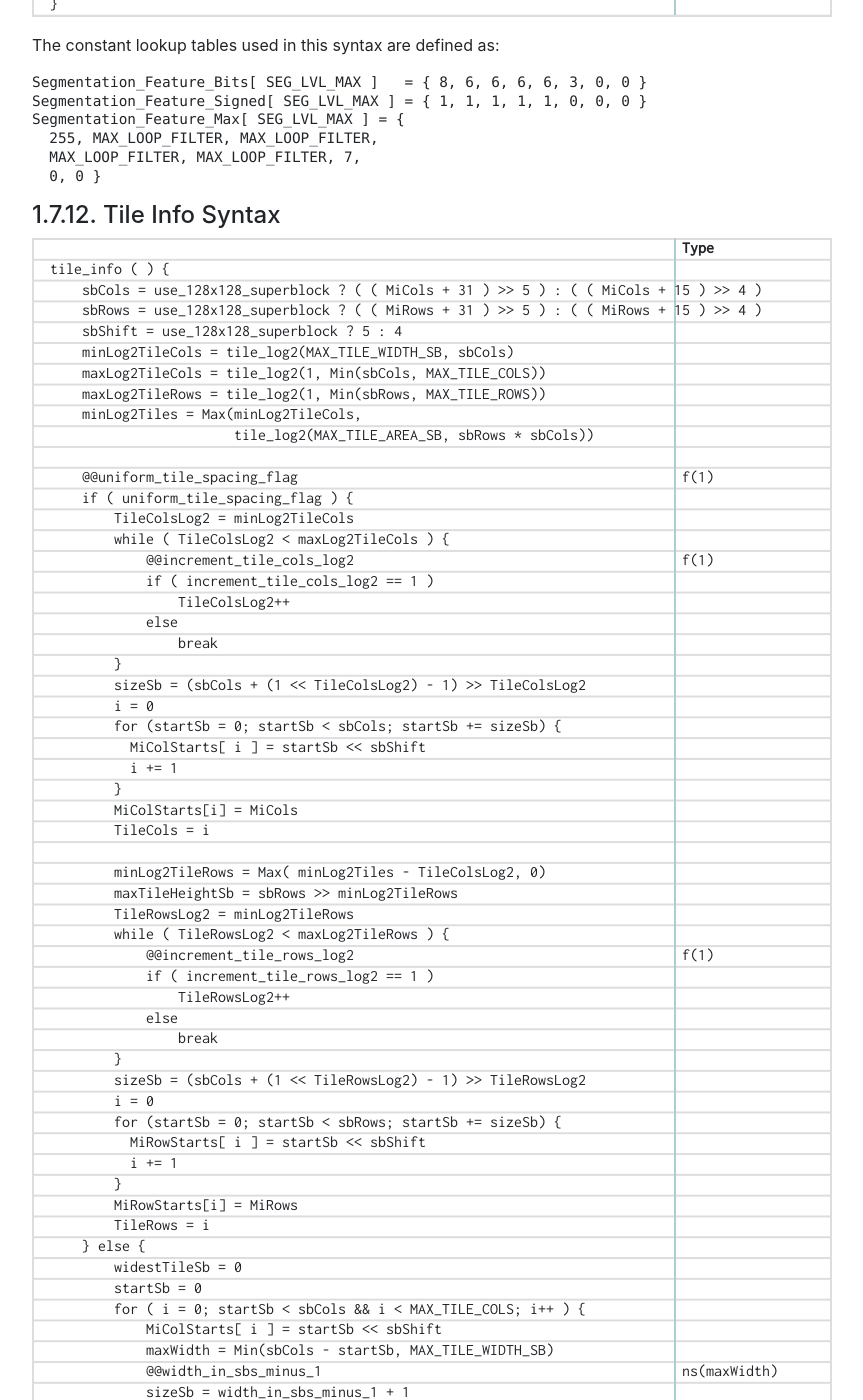
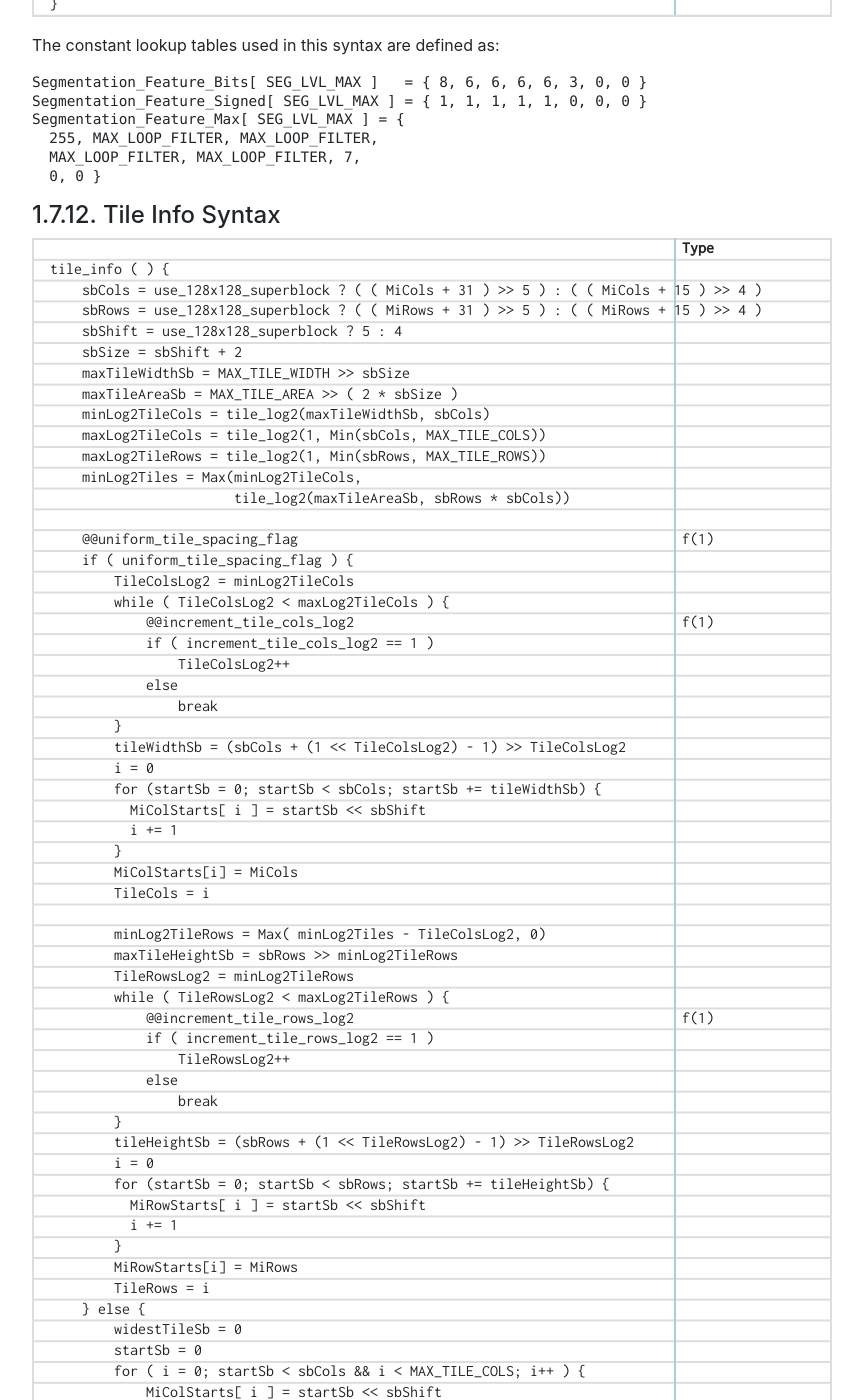
Before and after one commit to AOMediaCodec/av1-spec, a Jekyll site: the page built from 06.bitstream.syntax.md, in a window 1280 px wide and 1400 px high, scrolled down 14751 px. Shown: the whole window, without its empty margins (53-916 px from the left). Built offline with Jekyll 4.4.1, drawn with Linux system fonts in a browser that asks for light colours; nearby versions of some CDN libraries; our own code applies the rules of GitHub Pages for plain Markdown files; some of the changed text lies outside the part shown.

Commit message:
[max_tile] Fix max tile width/area calculation

```diff
--- a/06.bitstream.syntax.md
+++ b/06.bitstream.syntax.md
@@ -792,11 +792,14 @@ tile_info ( ) {
     sbCols = use_128x128_superblock ? ( ( MiCols + 31 ) >> 5 ) : ( ( MiCols + 15 ) >> 4 )
     sbRows = use_128x128_superblock ? ( ( MiRows + 31 ) >> 5 ) : ( ( MiRows + 15 ) >> 4 )
     sbShift = use_128x128_superblock ? 5 : 4
-    minLog2TileCols = tile_log2(MAX_TILE_WIDTH_SB, sbCols)
+    sbSize = sbShift + 2
+    maxTileWidthSb = MAX_TILE_WIDTH >> sbSize
+    maxTileAreaSb = MAX_TILE_AREA >> ( 2 * sbSize )
+    minLog2TileCols = tile_log2(maxTileWidthSb, sbCols)
     maxLog2TileCols = tile_log2(1, Min(sbCols, MAX_TILE_COLS))
     maxLog2TileRows = tile_log2(1, Min(sbRows, MAX_TILE_ROWS))
     minLog2Tiles = Max(minLog2TileCols,
-                       tile_log2(MAX_TILE_AREA_SB, sbRows * sbCols))
+                       tile_log2(maxTileAreaSb, sbRows * sbCols))
 
     @@uniform_tile_spacing_flag                                                f(1)
     if ( uniform_tile_spacing_flag ) {
@@ -808,9 +811,9 @@ tile_info ( ) {
             else
                 break
         }
-        sizeSb = (sbCols + (1 << TileColsLog2) - 1) >> TileColsLog2
+        tileWidthSb = (sbCols + (1 << TileColsLog2) - 1) >> TileColsLog2
         i = 0
-        for (startSb = 0; startSb < sbCols; startSb += sizeSb) {
+        for (startSb = 0; startSb < sbCols; startSb += tileWidthSb) {
           MiColStarts[ i ] = startSb << sbShift
           i += 1
         }
@@ -827,9 +830,9 @@ tile_info ( ) {
             else
                 break
         }
-        sizeSb = (sbCols + (1 << TileRowsLog2) - 1) >> TileRowsLog2
+        tileHeightSb = (sbRows + (1 << TileRowsLog2) - 1) >> TileRowsLog2
         i = 0
-        for (startSb = 0; startSb < sbRows; startSb += sizeSb) {
+        for (startSb = 0; startSb < sbRows; startSb += tileHeightSb) {
           MiRowStarts[ i ] = startSb << sbShift
           i += 1
         }
@@ -840,7 +843,7 @@ tile_info ( ) {
         startSb = 0
         for ( i = 0; startSb < sbCols && i < MAX_TILE_COLS; i++ ) {
             MiColStarts[ i ] = startSb << sbShift
-            maxWidth = Min(sbCols - startSb, MAX_TILE_WIDTH_SB)
+            maxWidth = Min(sbCols - startSb, maxTileWidthSb)
             @@width_in_sbs_minus_1                                             ns(maxWidth)
             sizeSb = width_in_sbs_minus_1 + 1
             widestTileSb = Max( sizeSb, widestTileSb )
```
Also changed, not shown: 03.symbols.md (+0 -2 lines), 07.bitstream.semantics.md (+5 -2 lines).
